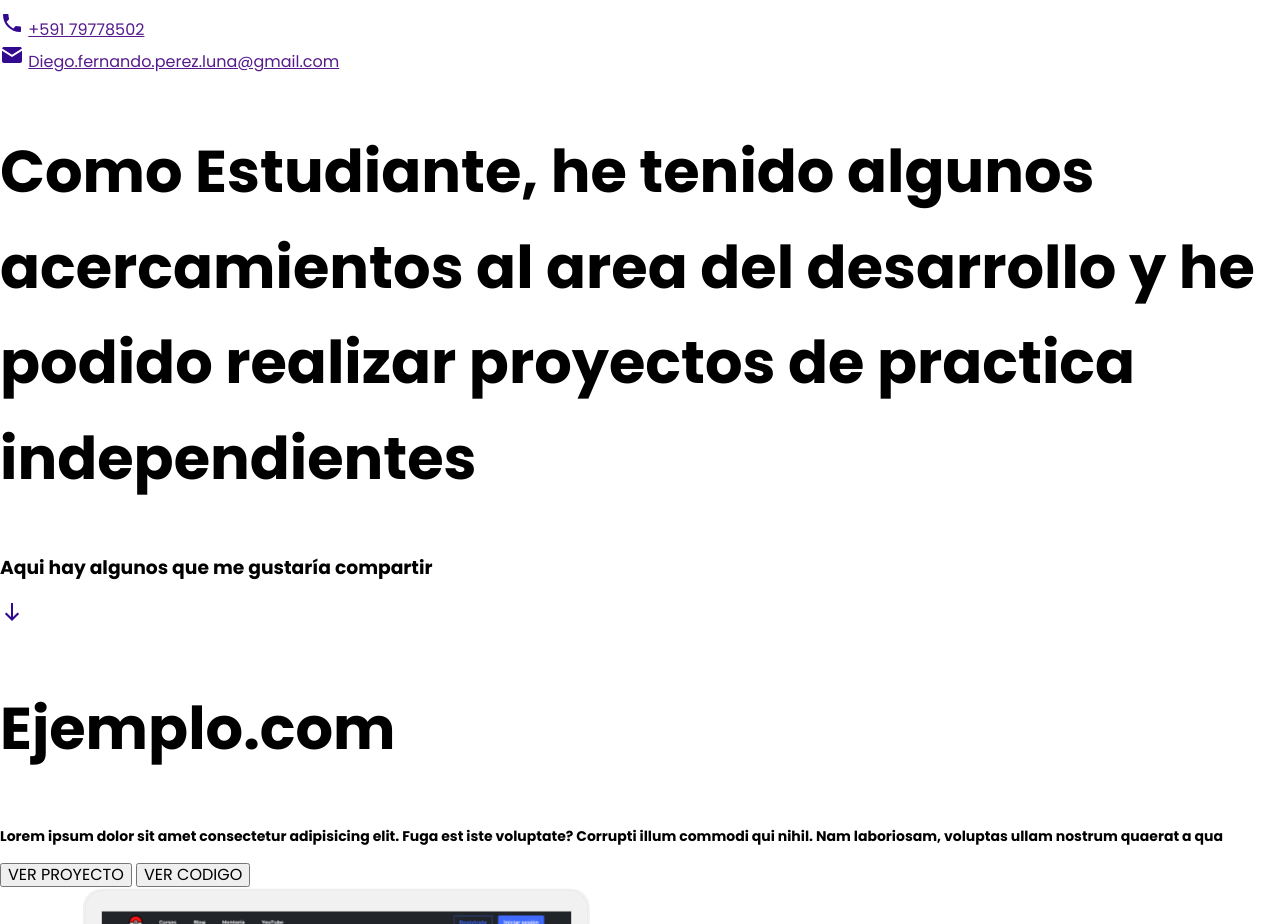
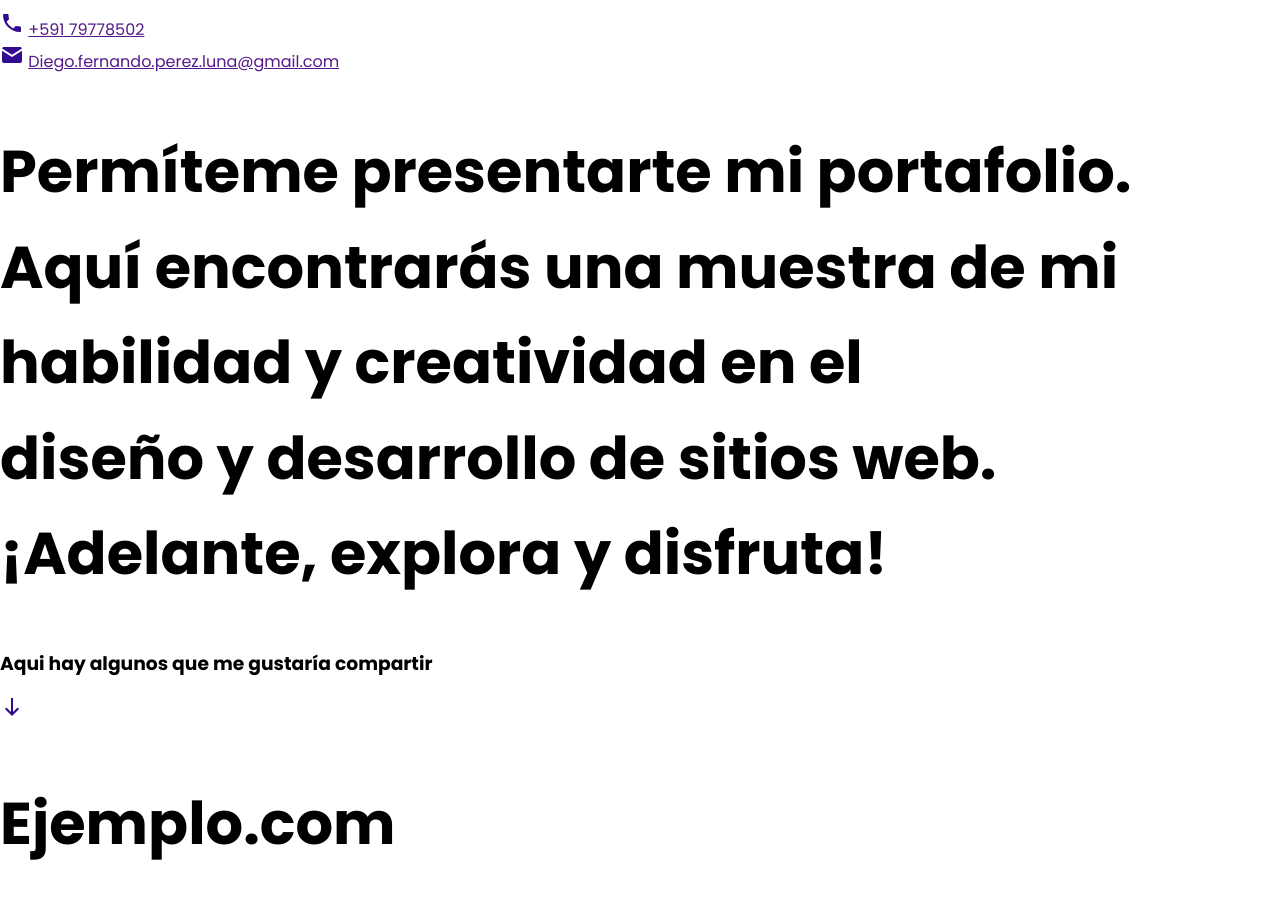
Before and after one commit to diegopl653/Mi_PRIMER_PORTAFOLIO, a plain HTML site: page Portafolio-base/index.html in a window 1280 px wide. Shown: the part 1070-1994 px from the top of the page. Drawn offline with Linux system fonts and the light colour scheme.

```diff
--- a/Portafolio-base/index.html
+++ b/Portafolio-base/index.html
@@ -38,7 +38,9 @@
         </div>
       </section>
       <section class="section2">
-        <h2>Como Estudiante, he tenido algunos acercamientos al area del desarrollo y he podido realizar proyectos de practica independientes</h2>
+        <h2>Permíteme presentarte mi portafolio. <br>
+          Aquí encontrarás una muestra de mi habilidad y creatividad en el <br>
+          diseño y desarrollo de sitios web. ¡Adelante, explora y disfruta!</h2>
         <h3>Aqui hay algunos que me gustaría compartir</h3>
         <object data="./icons/icons-down.svg" type="image/svg+xml"></object>
       </section>
```
Also changed, not shown: Portafolio-base/icons/Adobe Photoshop-icon.svg (added), Portafolio-base/icons/CSS3-Icon.svg (added), Portafolio-base/icons/Figma-icon.svg (added), Portafolio-base/icons/GIT-iconsvg.svg (added), Portafolio-base/icons/GitHub-icon.svg (added), Portafolio-base/icons/Html 5-icon.svg (added), Portafolio-base/icons/Java-icon.svg (added), Portafolio-base/icons/JavaScript-icon.svg (added), Portafolio-base/icons/MySQL Logo- icon.svg (added), Portafolio-base/icons/PHP-icon.svg (added), Portafolio-base/icons/Python-icon.svg (added), Portafolio-base/icons/React-icon.svg (added), Portafolio-base/icons/Tailwind CSS-icon.svg (added), Portafolio-base/icons/social-icon.svg (added), 3 more files.
